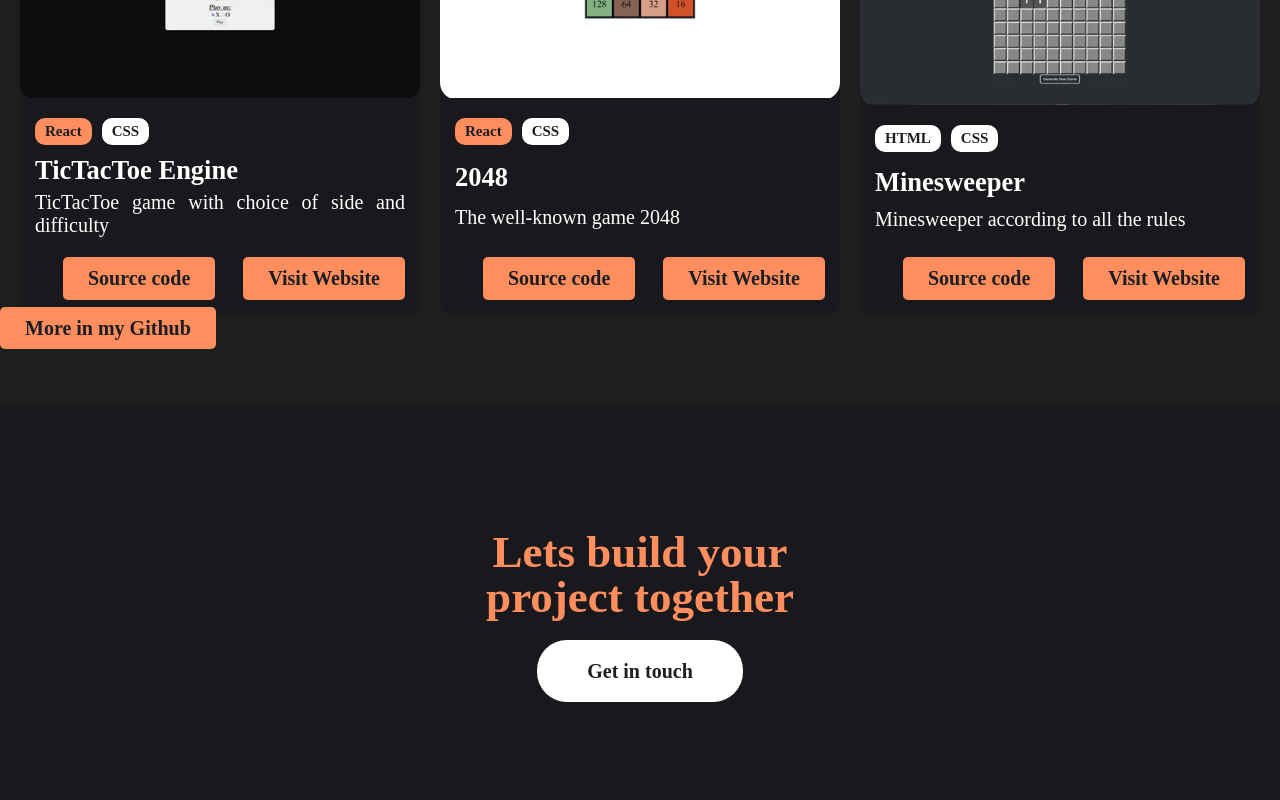
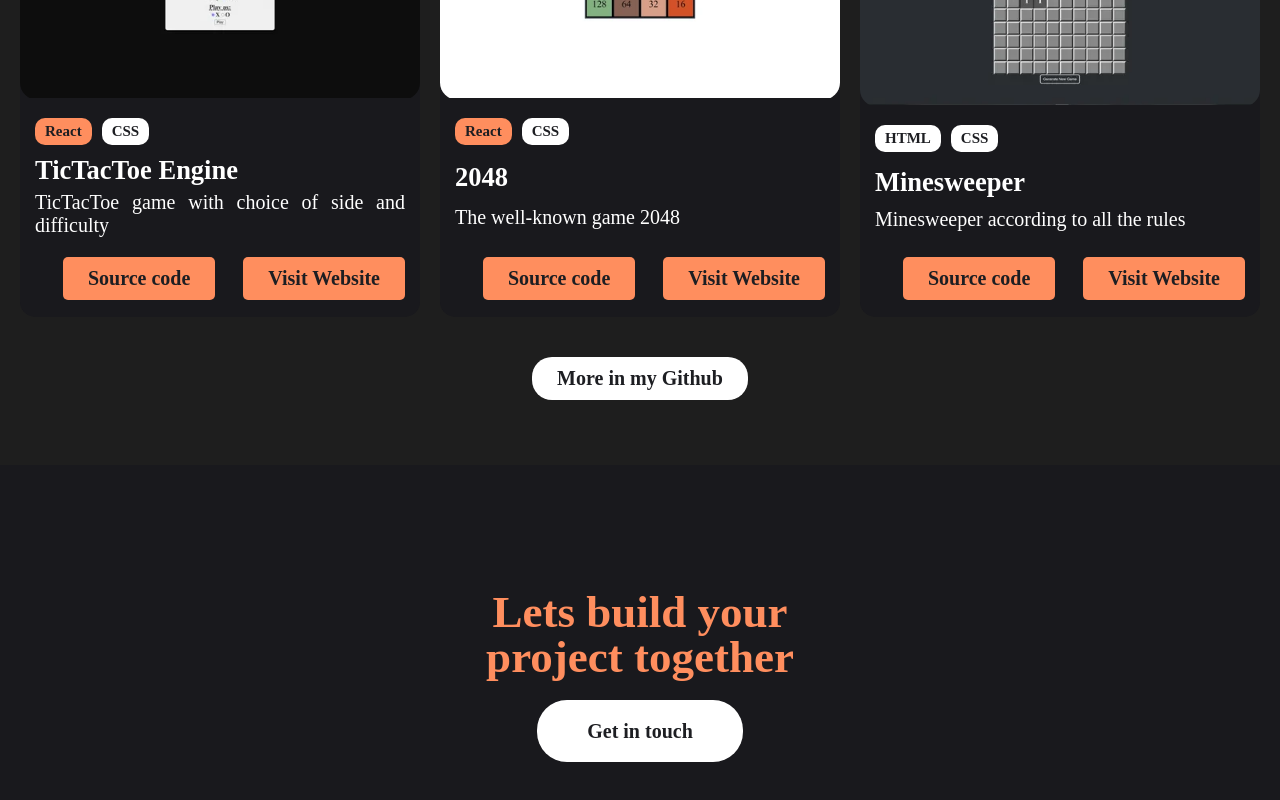
Before and after one commit to ArtyomSukiasyan/portfolio, a Next.js app: page / in a window 1280 px wide. Shown: the part 4243-5043 px from the top of the page. Built offline with nearby package versions, Linux system fonts and the light colour scheme.

Commit message:
feat: add styles for More in my Github button

```diff
--- a/src/components/sections/projects/Projects.module.css
+++ b/src/components/sections/projects/Projects.module.css
@@ -98,6 +98,21 @@
   color: var(--black);
 }
 
+.moreButtonWrapper {
+  width: 100%;
+  display: flex;
+  justify-content: center;
+  margin-top: 2rem;
+}
+
+.moreButton {
+  background-color: var(--white);
+  color: var(--black);
+  padding: 0.5rem 1.25rem;
+  border-radius: 1rem;
+  color: var(--black);
+}
+
 .funProjectTitle {
   font-weight: 900;
   text-align: center;
--- a/src/components/sections/projects/Projects.tsx
+++ b/src/components/sections/projects/Projects.tsx
@@ -41,11 +41,13 @@ export default function Projects() {
           ))}
         </div>
       </Container>
-      <Button
-        href={github}
-        className={styles.siteButton}
-        text="More in my Github"
-      />
+      <div className={styles.moreButtonWrapper}>
+        <Button
+          href={github}
+          className={styles.moreButton}
+          text="More in my Github"
+        />
+      </div>
     </section>
   );
 }
```
